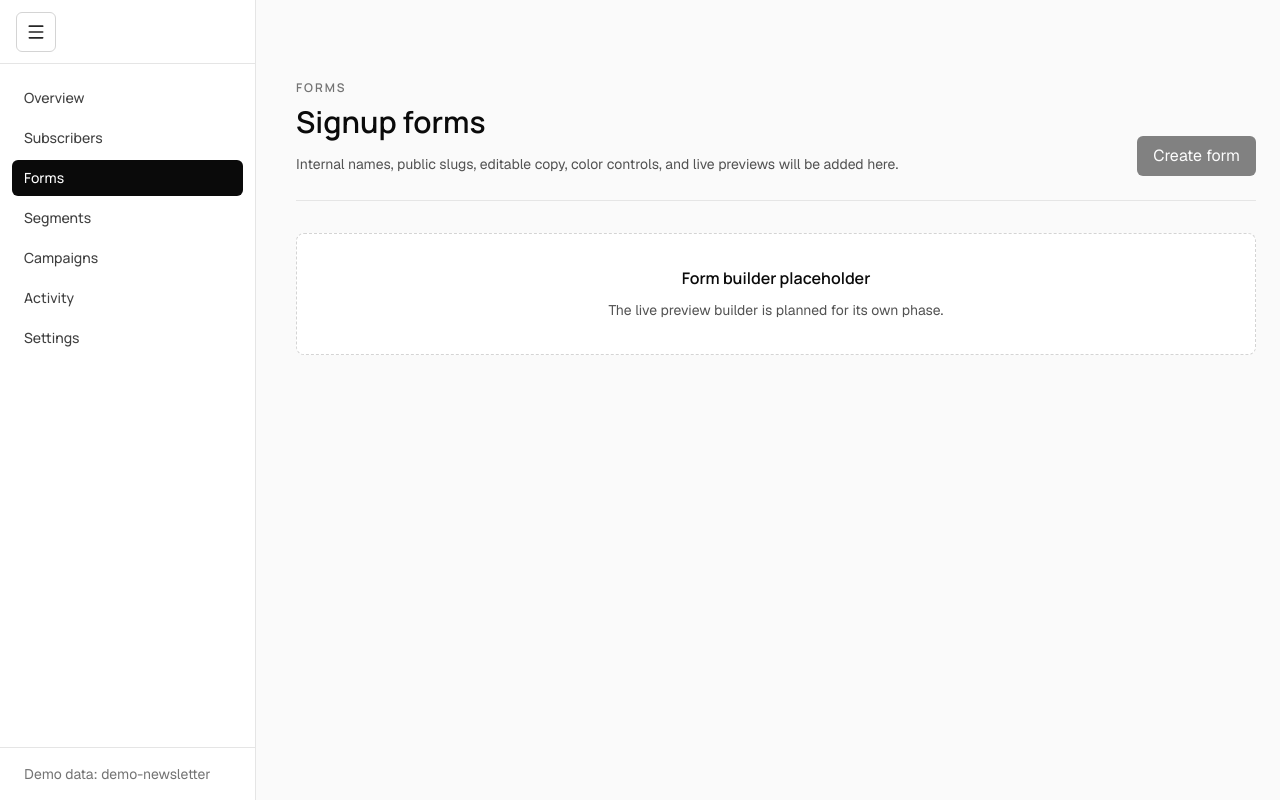
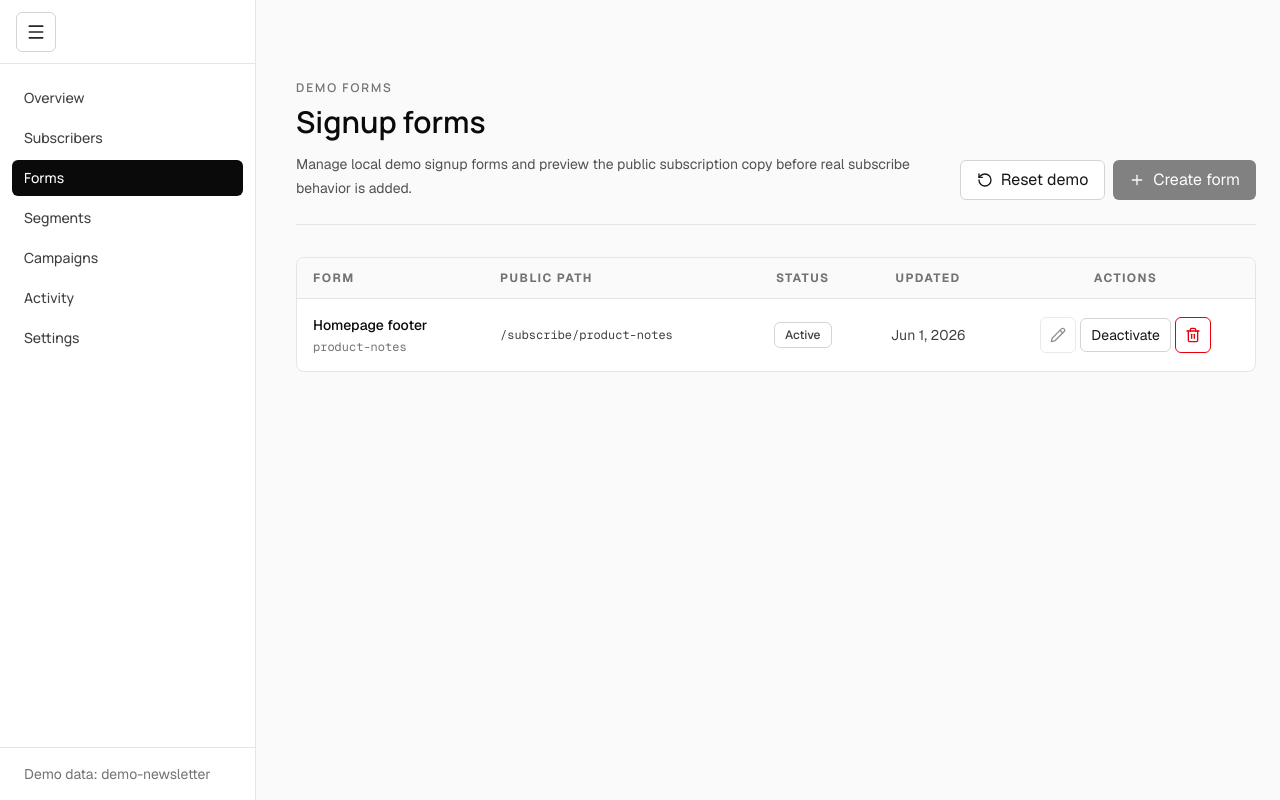
Before and after one commit to AjvorHardi/news-mailer, a React (Vite) app: page /demo/forms in a window 1280 px wide. Built offline with nearby package versions, Linux system fonts and the light colour scheme.

Commit message:
feat: add demo forms list

```diff
--- a/src/app/router/AppRouter.tsx
+++ b/src/app/router/AppRouter.tsx
@@ -7,6 +7,7 @@ import { LoginPage } from '../../features/auth/LoginPage';
 import { RegisterPage } from '../../features/auth/RegisterPage';
 import { DemoHomePage } from '../../features/demo/DemoHomePage';
 import { DemoOverviewPage } from '../../features/demo/DemoOverviewPage';
+import { DemoSignupFormsPage } from '../../features/demo/DemoSignupFormsPage';
 import { DemoSubscribersPage } from '../../features/demo/DemoSubscribersPage';
 import { DemoWorkspaceRoute } from '../../features/demo/DemoWorkspaceRoute';
 import { MarketingHomePage } from '../../features/marketing/MarketingHomePage';
@@ -33,7 +34,7 @@ export function AppRouter() {
       <Route path="demo" element={<DemoWorkspaceRoute />}>
         <Route index element={<DemoOverviewPage />} />
         <Route path="subscribers" element={<DemoSubscribersPage />} />
-        <Route path="forms" element={<FormsPage />} />
+        <Route path="forms" element={<DemoSignupFormsPage />} />
         <Route path="segments" element={<SegmentsPage />} />
         <Route path="campaigns" element={<CampaignsPage />} />
         <Route path="activity" element={<ActivityPage />} />
--- /dev/null
+++ b/src/features/demo/DemoSignupFormsPage.tsx
@@ -0,0 +1,270 @@
+import { Pencil, Plus, RotateCcw, Trash2 } from 'lucide-react';
+import type { ReactNode } from 'react';
+import clsx from 'clsx';
+import { Button } from '../../shared/ui/Button';
+import { EmptyState } from '../../shared/ui/EmptyState';
+import { PageHeader } from '../../shared/ui/PageHeader';
+import type { SignupForm } from '../../shared/types/domain';
+import { useResetDemoData } from './useDemoOverview';
+import {
+  useDemoSignupForms,
+  useRemoveDemoSignupForm,
+  useSetDemoSignupFormActive,
+} from './useDemoSignupForms';
+
+const dateFormatter = new Intl.DateTimeFormat('en', {
+  month: 'short',
+  day: 'numeric',
+  year: 'numeric',
+});
+
+function formatDate(value: string) {
+  return dateFormatter.format(new Date(value));
+}
+
+function getPublicPath(form: SignupForm) {
+  return `/subscribe/${form.slug}`;
+}
+
+export function DemoSignupFormsPage() {
+  const formsQuery = useDemoSignupForms();
+  const setFormActive = useSetDemoSignupFormActive();
+  const removeForm = useRemoveDemoSignupForm();
+  const resetDemoData = useResetDemoData();
+  const isMutating = setFormActive.isPending || removeForm.isPending || resetDemoData.isPending;
+
+  function toggleFormActive(form: SignupForm) {
+    setFormActive.mutate({ formId: form.id, isActive: !form.isActive });
+  }
+
+  function removeFormById(form: SignupForm) {
+    removeForm.mutate(form.id);
+  }
+
+  return (
+    <div className="space-y-8">
+      <PageHeader
+        actionsLayout="responsive-inline"
+        eyebrow="Demo forms"
+        title="Signup forms"
+        description="Manage local demo signup forms and preview the public subscription copy before real subscribe behavior is added."
+        actions={
+          <>
+            <Button
+              type="button"
+              variant="secondary"
+              className="h-10 w-10 px-0 md:w-auto md:px-4"
+              aria-label="Reset demo"
+              onClick={() => resetDemoData.mutate()}
+              disabled={isMutating}
+            >
+              <RotateCcw className="h-4 w-4 shrink-0 md:mr-2" aria-hidden="true" />
+              <span className="hidden md:inline">Reset demo</span>
+            </Button>
+            <Button
+              type="button"
+              className="h-10 w-10 px-0 md:w-auto md:px-4"
+              aria-label="Create form"
+              disabled
+            >
+              <Plus className="h-4 w-4 shrink-0 md:mr-2" aria-hidden="true" />
+              <span className="hidden md:inline">Create form</span>
+            </Button>
+          </>
+        }
+      />
+
+      {setFormActive.error || removeForm.error || resetDemoData.error ? (
+        <div className="rounded-lg border border-red-200 bg-white p-4 text-sm text-red-600">
+          {setFormActive.error?.message ?? removeForm.error?.message ?? resetDemoData.error?.message}
+        </div>
+      ) : null}
+
+      {formsQuery.isLoading ? (
+        <div className="rounded-lg border border-neutral-200 bg-white p-8 text-sm text-neutral-600">Loading signup forms...</div>
+      ) : null}
+
+      {formsQuery.isError ? (
+        <EmptyState
+          title="Signup forms could not be loaded"
+          description="Reset the demo data and try again."
+          action={
+            <Button type="button" variant="secondary" onClick={() => resetDemoData.mutate()} disabled={isMutating}>
+              Reset demo
+            </Button>
+          }
+        />
+      ) : null}
+
+      {formsQuery.data && formsQuery.data.length === 0 ? (
+        <EmptyState
+          title="No signup forms yet"
+          description="Create a form to define the copy and public slug visitors will use to subscribe."
+        />
+      ) : null}
+
+      {formsQuery.data && formsQuery.data.length > 0 ? (
+        <FormsList
+          forms={formsQuery.data}
+          isMutating={isMutating}
+          onRemove={removeFormById}
+          onToggleActive={toggleFormActive}
+        />
+      ) : null}
+    </div>
+  );
+}
+
+type FormsListProps = {
+  forms: SignupForm[];
+  isMutating: boolean;
+  onRemove: (form: SignupForm) => void;
+  onToggleActive: (form: SignupForm) => void;
+};
+
+function FormsList({ forms, isMutating, onRemove, onToggleActive }: FormsListProps) {
+  return (
+    <section className="overflow-hidden rounded-lg border border-neutral-200 bg-white">
+      <div className="hidden overflow-x-auto min-[960px]:block">
+        <table className="min-w-full divide-y divide-neutral-200 text-left text-sm">
+          <thead className="bg-neutral-50 text-xs font-semibold tracking-[0.12em] text-neutral-500 uppercase">
+            <tr>
+              <th scope="col" className="px-4 py-3">
+                Form
+              </th>
+              <th scope="col" className="px-4 py-3">
+                Public path
+              </th>
+              <th scope="col" className="px-4 py-3 text-center">
+                Status
+              </th>
+              <th scope="col" className="px-4 py-3 text-center">
+                Updated
+              </th>
+              <th scope="col" className="px-4 py-3 text-center">
+                Actions
+              </th>
+            </tr>
+          </thead>
+          <tbody className="divide-y divide-neutral-200">
+            {forms.map((form) => (
+              <tr key={form.id} className="align-middle">
+                <td className="px-4 py-4 align-middle">
+                  <div className="font-medium text-neutral-950">{form.internalName}</div>
+                  <div className="font-mono-ui mt-1 text-xs text-neutral-500">{form.slug}</div>
+                </td>
+                <td className="font-mono-ui px-4 py-4 align-middle text-xs text-neutral-700">{getPublicPath(form)}</td>
+                <td className="px-4 py-4 text-center align-middle">
+                  <StatusBadge isActive={form.isActive} />
+                </td>
+                <td className="px-4 py-4 text-center align-middle text-neutral-700">{formatDate(form.updatedAt)}</td>
+                <td className="px-4 py-4 text-center align-middle">
+                  <FormActions
+                    form={form}
+                    isMutating={isMutating}
+                    onRemove={onRemove}
+                    onToggleActive={onToggleActive}
+                  />
+                </td>
+              </tr>
+            ))}
+          </tbody>
+        </table>
+      </div>
+
+      <div className="divide-y divide-neutral-200 min-[960px]:hidden">
+        {forms.map((form) => (
+          <article key={form.id} className="p-4">
+            <div className="flex items-start justify-between gap-3">
+              <div className="min-w-0">
+                <h2 className="truncate text-sm font-medium text-neutral-950">{form.internalName}</h2>
+                <p className="font-mono-ui mt-1 truncate text-xs text-neutral-500">{getPublicPath(form)}</p>
+              </div>
+              <StatusBadge isActive={form.isActive} />
+            </div>
+            <dl className="mt-4 grid grid-cols-2 gap-3 text-xs">
+              <div>
+                <dt className="font-medium text-neutral-500">Slug</dt>
+                <dd className="font-mono-ui mt-1 truncate text-neutral-950">{form.slug}</dd>
+              </div>
+              <div>
+                <dt className="font-medium text-neutral-500">Updated</dt>
+                <dd className="mt-1 text-neutral-950">{formatDate(form.updatedAt)}</dd>
+              </div>
+            </dl>
+            <div className="mt-4 flex justify-end">
+              <FormActions
+                form={form}
+                isMutating={isMutating}
+                onRemove={onRemove}
+                onToggleActive={onToggleActive}
+              />
+            </div>
+          </article>
+        ))}
+      </div>
+    </section>
+  );
+}
+
+function StatusBadge({ isActive }: { isActive: boolean }) {
+  return (
+    <span className="inline-flex rounded-md border border-neutral-300 px-2.5 py-1 text-xs font-medium text-neutral-700">
+      {isActive ? 'Active' : 'Inactive'}
+    </span>
+  );
+}
+
+type FormActionsProps = {
+  form: SignupForm;
+  isMutating: boolean;
+  onRemove: (form: SignupForm) => void;
+  onToggleActive: (form: SignupForm) => void;
+};
+
+function FormActions({ form, isMutating, onRemove, onToggleActive }: FormActionsProps) {
+  return (
+    <div className="flex items-center justify-center gap-1">
+      <IconButton label={`Edit ${form.internalName}`} disabled>
+        <Pencil className="h-4 w-4" aria-hidden="true" />
+      </IconButton>
+      <Button type="button" size="sm" variant="secondary" disabled={isMutating} onClick={() => onToggleActive(form)}>
+        {form.isActive ? 'Deactivate' : 'Activate'}
+      </Button>
+      <IconButton
+        label={`Delete ${form.internalName}`}
+        variant="danger"
+        disabled={isMutating}
+        onClick={() => onRemove(form)}
+      >
+        <Trash2 className="h-4 w-4" aria-hidden="true" />
+      </IconButton>
+    </div>
+  );
+}
+
+type IconButtonProps = {
+  children: ReactNode;
+  disabled?: boolean;
+  label: string;
+  onClick?: () => void;
+  variant?: 'secondary' | 'danger';
+};
+
+function IconButton({ children, disabled, label, onClick, variant = 'secondary' }: IconButtonProps) {
+  return (
+    <button
+      type="button"
+      aria-label={label}
+      disabled={disabled}
+      onClick={onClick}
+      className={clsx(
+        'inline-flex h-9 w-9 items-center justify-center rounded-md border bg-white focus:ring-2 focus:ring-neutral-950 focus:ring-offset-2 focus:outline-none disabled:cursor-not-allowed disabled:opacity-50',
+        variant === 'secondary' && 'border-neutral-300 text-neutral-800 hover:bg-neutral-100',
+        variant === 'danger' && 'border-red-600 text-red-600 hover:bg-red-50',
+      )}
+    >
+      {children}
+    </button>
+  );
+}
```
